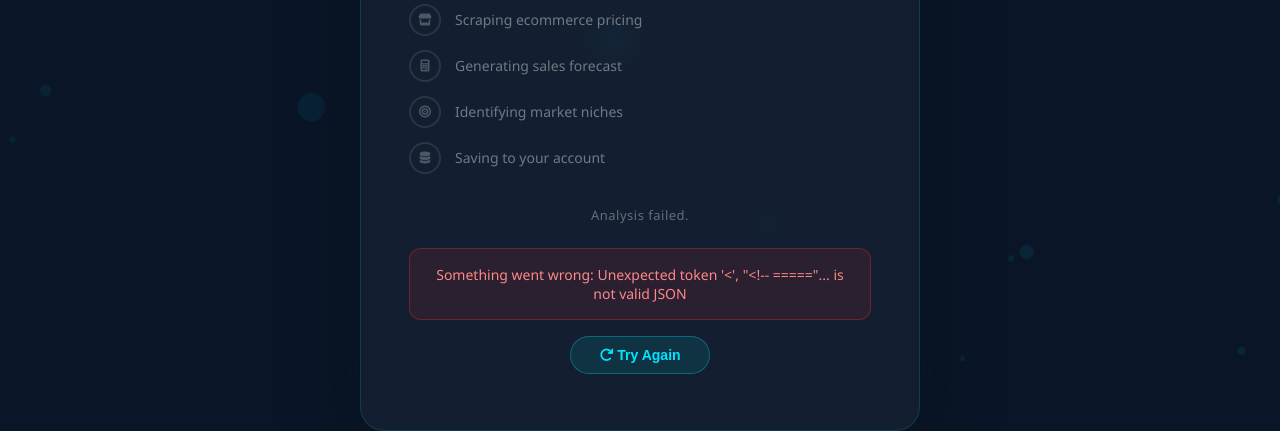
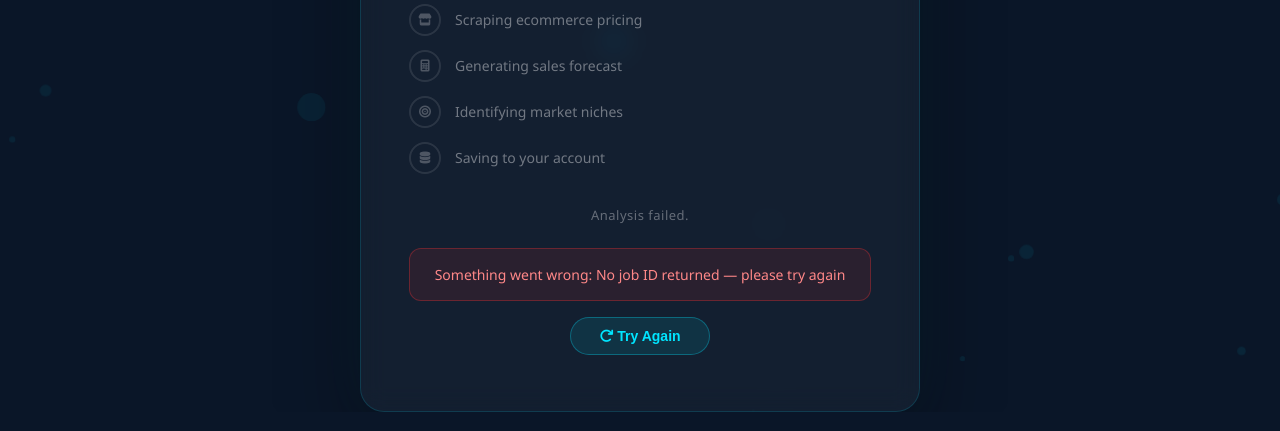
Before and after one commit to eugene234466/MarketMindAI, a Flask app: template app/templates/loading.html in a window 1280 px wide. Shown: the part 458-889 px from the top of the page. Run offline with Flask 3, Linux system fonts and the light colour scheme; the template is opened without the code that fills it, so the values that code supplies are empty; parts of the project's set-up code (start-up, migrations or seed data) failed here and were passed over.

Commit message:
Update loading.html

```diff
--- a/app/templates/loading.html
+++ b/app/templates/loading.html
@@ -264,9 +264,14 @@
                 headers: {'Content-Type': 'application/json'},
                 body   : JSON.stringify({ idea: {{ idea|tojson }} })
             });
-            if (!res.ok) throw new Error('HTTP ' + res.status);
-            const data = await res.json();
-            if (!data.job_id) throw new Error('No job ID returned');
+            let data = {};
+            try { data = await res.json(); } catch (_) {}
+            if (!res.ok) {
+                throw new Error(data.error || ('Server error: HTTP ' + res.status));
+            }
+            if (!data.job_id) {
+                throw new Error(data.error || 'No job ID returned — please try again');
+            }
             job_id = data.job_id;
         } catch (e) {
             showError(e.message);
```
